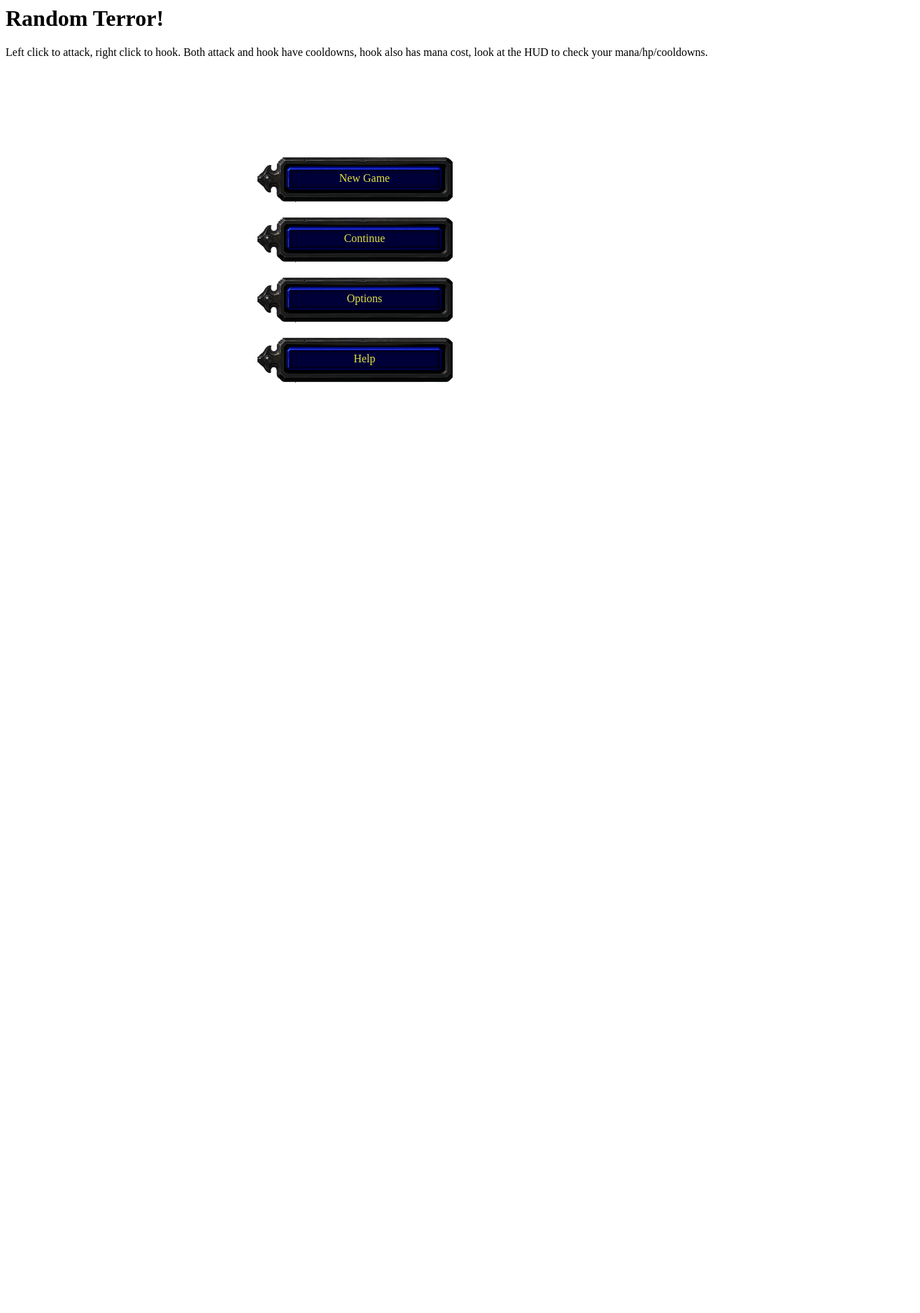
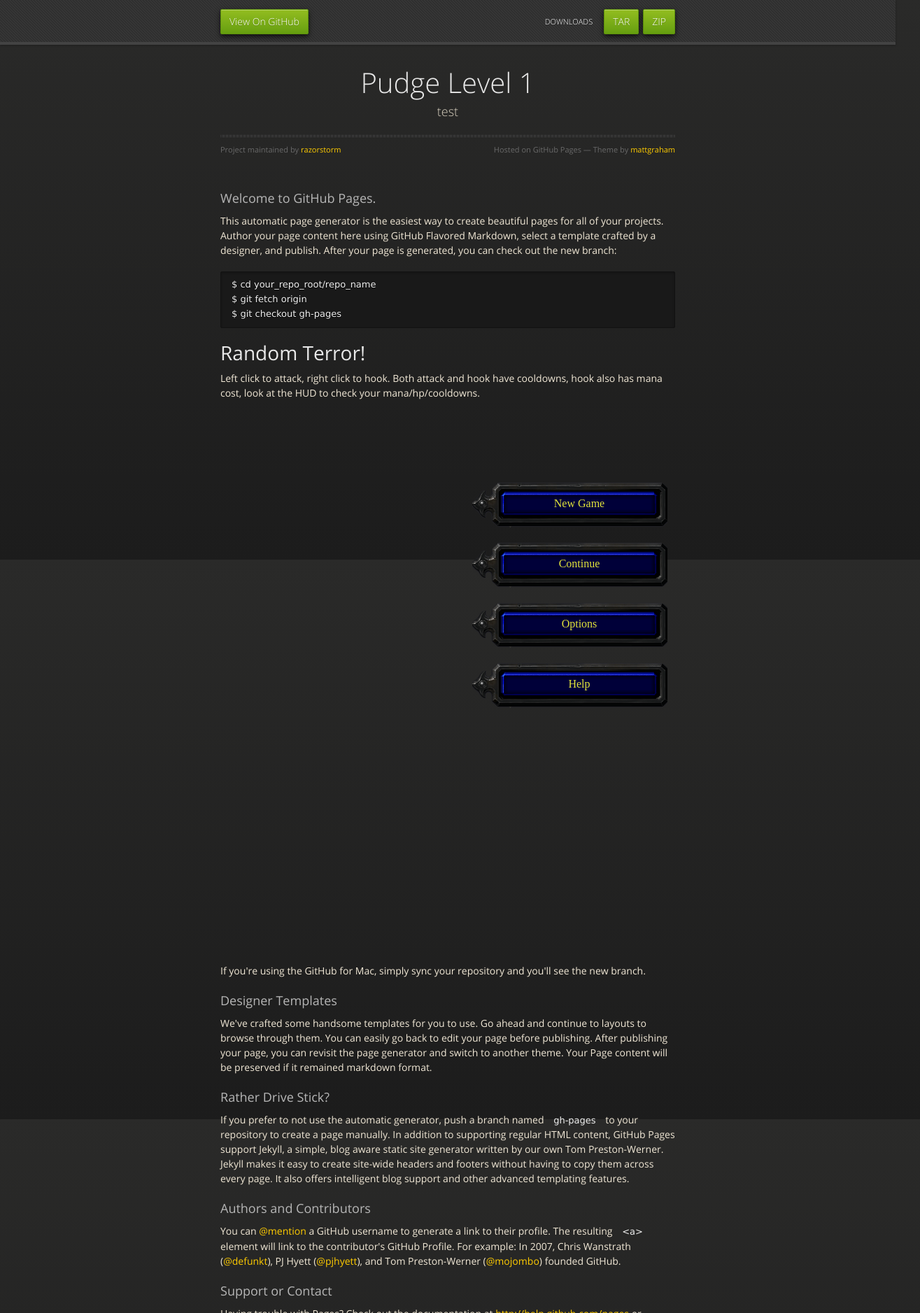
Before and after one commit to razorstorm/PudgeLevel1, a plain HTML site: page index.html in a window 1280 px wide. Shown: the top 1877 px of the page at 70% size, 1315 px wide, since content can reach past the window. Before the commit the page ends 896 px from the top, so only its background shows below. Drawn offline with nearby package versions, Linux system fonts and the light colour scheme.

Commit message:
Update index.html

```diff
--- a/index.html
+++ b/index.html
@@ -1,8 +1,13 @@
-<!DOCTYPE html>
+<!doctype html>
 <html>
   <head>
-        <meta http-equiv="Content-Type" content="text/html; charset=UTF-8">
-        <script type="text/javascript" src="http://ajax.googleapis.com/ajax/libs/jquery/1.4.2/jquery.min.js"></script>
+    <meta charset="utf-8">
+    <meta http-equiv="X-UA-Compatible" content="chrome=1">
+    <title>PudgeLevel1 by razorstorm</title>
+    <link rel="stylesheet" href="stylesheets/styles.css">
+    <link rel="stylesheet" href="stylesheets/pygment_trac.css">
+    <script src="https://ajax.googleapis.com/ajax/libs/jquery/1.7.1/jquery.min.js"></script>
+    <script src="javascripts/respond.js"></script>
     <link rel="stylesheet" type="text/css" href="css/main.css" media="screen" />
 	<script type="text/javascript" src="js/jquery.rightClick.js"></script>
 	<script type="text/javascript" src="js/main.js"></script>
@@ -15,9 +20,45 @@
 	<script type="text/javascript" src="js/dagger.js"></script>
 	<script type="text/javascript" src="js/hookChain.js"></script>
 	<script type="text/javascript" src="js/status.js"></script>
-        <title>Pudge Level 1</title>
+    <!--[if lt IE 9]>
+      <script src="//html5shiv.googlecode.com/svn/trunk/html5.js"></script>
+    <![endif]-->
+    <!--[if lt IE 8]>
+    <link rel="stylesheet" href="stylesheets/ie.css">
+    <![endif]-->
+    <meta name="viewport" content="width=device-width, initial-scale=1, user-scalable=no">
+
   </head>
   <body>
+      <div id="header">
+        <nav>
+          <li class="fork"><a href="https://github.com/razorstorm/test">View On GitHub</a></li>
+          <li class="downloads"><a href="https://github.com/razorstorm/test/zipball/master">ZIP</a></li>
+          <li class="downloads"><a href="https://github.com/razorstorm/test/tarball/master">TAR</a></li>
+          <li class="title">DOWNLOADS</li>
+        </nav>
+      </div><!-- end header -->
+
+    <div class="wrapper">
+
+      <section>
+        <div id="title">
+          <h1>Pudge Level 1</h1>
+          <p>test</p>
+          <hr>
+          <span class="credits left">Project maintained by <a href="https://github.com/razorstorm">razorstorm</a></span>
+          <span class="credits right">Hosted on GitHub Pages &mdash; Theme by <a href="http://twitter.com/#!/michigangraham">mattgraham</a></span>
+        </div>
+
+        <h3>Welcome to GitHub Pages.</h3>
+
+<p>This automatic page generator is the easiest way to create beautiful pages for all of your projects. Author your page content here using GitHub Flavored Markdown, select a template crafted by a designer, and publish. After your page is generated, you can check out the new branch:</p>
+
+<pre><code>$ cd your_repo_root/repo_name
+$ git fetch origin
+$ git checkout gh-pages
+</code></pre>
+
 <div id='container'>
 	<h1>Random Terror!</h1> Left click to attack, right click to hook. Both attack and hook have cooldowns, hook also has mana cost, look at the HUD to check your mana/hp/cooldowns.
 	<div id="console" ></div>
@@ -58,5 +99,28 @@
 <div class="hide" id="sprites">
 	<img src='/img/pudge.png' id="pudgeSprite" alt="pudge"></img>
 </div>
+
+<p>If you're using the GitHub for Mac, simply sync your repository and you'll see the new branch.</p>
+
+<h3>Designer Templates</h3>
+
+<p>We've crafted some handsome templates for you to use. Go ahead and continue to layouts to browse through them. You can easily go back to edit your page before publishing. After publishing your page, you can revisit the page generator and switch to another theme. Your Page content will be preserved if it remained markdown format.</p>
+
+<h3>Rather Drive Stick?</h3>
+
+<p>If you prefer to not use the automatic generator, push a branch named <code>gh-pages</code> to your repository to create a page manually. In addition to supporting regular HTML content, GitHub Pages support Jekyll, a simple, blog aware static site generator written by our own Tom Preston-Werner. Jekyll makes it easy to create site-wide headers and footers without having to copy them across every page. It also offers intelligent blog support and other advanced templating features.</p>
+
+<h3>Authors and Contributors</h3>
+
+<p>You can <a href="https://github.com/blog/821" class="user-mention">@mention</a> a GitHub username to generate a link to their profile. The resulting <code>&lt;a&gt;</code> element will link to the contributor's GitHub Profile. For example: In 2007, Chris Wanstrath (<a href="https://github.com/defunkt" class="user-mention">@defunkt</a>), PJ Hyett (<a href="https://github.com/pjhyett" class="user-mention">@pjhyett</a>), and Tom Preston-Werner (<a href="https://github.com/mojombo" class="user-mention">@mojombo</a>) founded GitHub.</p>
+
+<h3>Support or Contact</h3>
+
+<p>Having trouble with Pages? Check out the documentation at <a href="http://help.github.com/pages">http://help.github.com/pages</a> or contact <a href="mailto:support@github.com">support@github.com</a> and we’ll help you sort it out.</p>
+      </section>
+
+    </div>
+    <!--[if !IE]><script>fixScale(document);</script><![endif]-->
+
   </body>
 </html>
```
Lines whose indentation alone changed are shown as unchanged.
